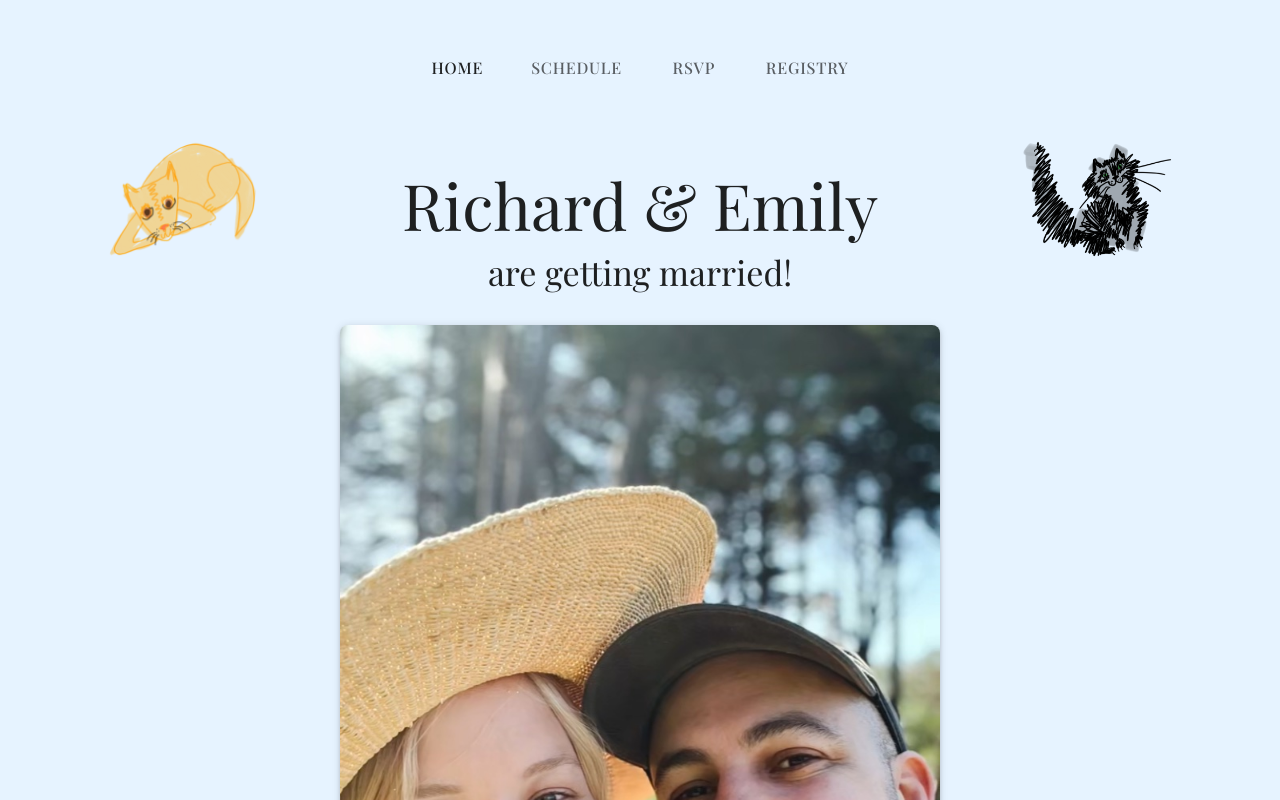
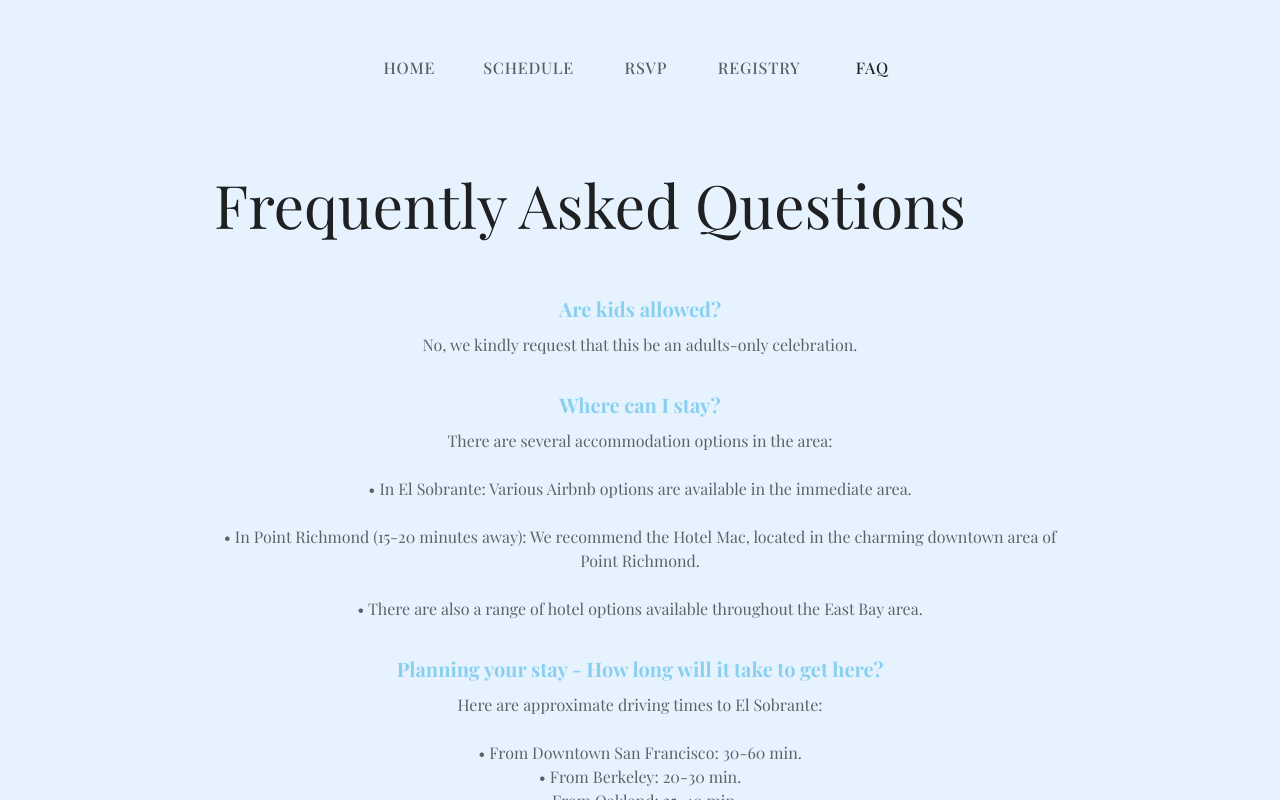
Before and after one commit to rkbarney/wedding-website, a React (Vite) app: page /faq in a window 1280 px wide. Before the commit this address led to /. Built offline with nearby package versions, Linux system fonts and the light colour scheme.

Commit message:
Add FAQ page, update Registry with Heath Ceramics and Venmo, link RSVP to Google Form

```diff
--- a/src/App.tsx
+++ b/src/App.tsx
@@ -6,6 +6,7 @@ import Home from './pages/Home';
 import Registry from './pages/Registry';
 import RSVP from './pages/RSVP';
 import Schedule from './pages/Schedule';
+import FAQ from './pages/FAQ';
 import './App.css';
 
 const theme = createTheme({
@@ -62,6 +63,7 @@ function App() {
             <Route path="/schedule" element={<Schedule />} />
             <Route path="/registry" element={<Registry />} />
             <Route path="/rsvp" element={<RSVP />} />
+            <Route path="/faq" element={<FAQ />} />
             <Route path="*" element={<Navigate to="/" replace />} />
           </Routes>
         </div>
--- a/src/components/Navigation.tsx
+++ b/src/components/Navigation.tsx
@@ -29,6 +29,7 @@ const Navigation = () => {
           { path: '/schedule', label: 'SCHEDULE' },
           { path: '/rsvp', label: 'RSVP' },
           { path: '/registry', label: 'REGISTRY' },
+          { path: '/faq', label: 'FAQ' },
         ].map(({ path, label }) => (
           <Button
             key={path}
--- /dev/null
+++ b/src/pages/FAQ.tsx
@@ -0,0 +1,103 @@
+import React from 'react';
+import { Container, Typography, Box } from '@mui/material';
+
+const FAQ: React.FC = () => {
+  const faqs = [
+    {
+      question: "Are kids allowed?",
+      answer: "No, we kindly request that this be an adults-only celebration."
+    },
+    {
+      question: "Where can I stay?",
+      answer: `There are several accommodation options in the area:
+
+• In El Sobrante: Various Airbnb options are available in the immediate area.
+
+• In Point Richmond (15-20 minutes away): We recommend the Hotel Mac, located in the charming downtown area of Point Richmond.
+
+• There are also a range of hotel options available throughout the East Bay area.`
+    },
+    {
+      question: "Planning your stay - How long will it take to get here?",
+      answer: `Here are approximate driving times to El Sobrante:
+
+• From Downtown San Francisco: 30-60 min.
+• From Berkeley: 20-30 min.
+• From Oakland: 25-40 min.
+• From Napa: 45-60 min.
+
+Note: Drive times can vary significantly depending on traffic conditions, especially during rush hour.`
+    },
+    {
+      question: "I have dietary restrictions. Can you accommodate them?",
+      answer: "Yes! Please email or text us with your dietary restrictions, and we will ensure the caterer is aware and can accommodate your needs."
+    },
+    {
+      question: "What should I wear?",
+      answer: "The dress code is semi-formal/cocktail attire. PLEASE NOTE: Plan for temperatures with a high of 75 and low of 50."
+    },
+    {
+      question: "Can I take pictures during the ceremony?",
+      answer: "We kindly ask that you do not take photos during the ceremony, as we have hired a professional photographer."
+    },
+    {
+      question: "Will the wedding be indoors or outdoors?",
+      answer: "The ceremony and reception will be held outdoors in our backyard! Plan for temperatures with a high of 75 and low of 50."
+    },
+    {
+      question: "Is there parking available?",
+      answer: "Yes, we encourage guests to carpool. If you are comfortable walking 100-200 yards we encourage you to park down the street from our house on Clark Rd to save space for guests with limited mobility."
+    }
+  ];
+
+  return (
+    <Container
+      maxWidth="md"
+      sx={{
+        py: 8,
+        display: 'flex',
+        flexDirection: 'column',
+        alignItems: 'flex-start'
+      }}
+    >
+      <Typography
+        variant="h2"
+        component="h1"
+        gutterBottom
+        sx={{
+          alignSelf: 'flex-start'
+        }}
+      >
+        Frequently Asked Questions
+      </Typography>
+      <Box sx={{ mt: 4 }}>
+        {faqs.map((faq, index) => (
+          <Box key={index} sx={{ mb: 4 }}>
+            <Typography
+              variant="h6"
+              component="h2"
+              sx={{
+                color: 'primary.main',
+                fontWeight: 'bold',
+                mb: 1
+              }}
+            >
+              {faq.question}
+            </Typography>
+            <Typography
+              sx={{
+                whiteSpace: 'pre-line',
+                color: 'text.secondary',
+                pl: 0
+              }}
+            >
+              {faq.answer}
+            </Typography>
+          </Box>
+        ))}
+      </Box>
+    </Container>
+  );
+};
+
+export default FAQ;
--- a/src/pages/RSVP.tsx
+++ b/src/pages/RSVP.tsx
@@ -1,4 +1,4 @@
-import { Container, Typography, Box } from '@mui/material';
+import { Container, Typography, Box, Button } from '@mui/material';
 import { motion } from 'framer-motion';
 
 const RSVP = () => {
@@ -9,14 +9,37 @@ const RSVP = () => {
         initial={{ opacity: 0, y: 20 }}
         animate={{ opacity: 1, y: 0 }}
         transition={{ duration: 0.8 }}
-        sx={{ py: 8 }}
+        sx={{
+          py: 8,
+          display: 'flex',
+          flexDirection: 'column',
+          alignItems: 'center',
+          gap: 4
+        }}
       >
-        <Typography variant="h3" component="h1" gutterBottom align="center">
+        <Typography variant="h2" component="h1" gutterBottom align="center">
           RSVP
         </Typography>
-        <Typography variant="h5" align="center" color="text.secondary">
-          This part of the site is under construction
+        <Typography variant="h6" align="center" color="text.secondary" sx={{ mb: 3 }}>
+          Please fill out our RSVP form to let us know if you can join us for our special day.
         </Typography>
+        <Button
+          variant="contained"
+          color="primary"
+          href="https://docs.google.com/forms/d/e/1FAIpQLScD77kbkpVMtBv-Y90IqaTJpl4lp-pZ-6Qe9yDlsJNX2Iql6w/viewform?usp=header"
+          target="_blank"
+          rel="noopener noreferrer"
+          sx={{
+            fontSize: '1.1rem',
+            padding: '12px 24px',
+            backgroundColor: 'primary.main',
+            '&:hover': {
+              backgroundColor: 'primary.dark',
+            },
+          }}
+        >
+          RSVP Now
+        </Button>
       </Box>
     </Container>
   );
--- a/src/pages/Registry.tsx
+++ b/src/pages/Registry.tsx
@@ -18,33 +18,46 @@ const Registry = () => {
         <Typography
           variant="h6"
           sx={{
-            mb: 4,
+            mb: 2,
             textAlign: 'center',
             maxWidth: 600,
             mx: 'auto',
           }}
         >
           Your presence at our wedding is the greatest gift of all. However, if
-          you wish to honor us with a gift, we have created a registry at MyRegistry.com
+          you wish to honor us with a gift, we have created a registry at Heath Ceramics.
         </Typography>
 
         <Button
           variant="contained"
           color="primary"
-          href="https://www.myregistry.com/wedding-registry/richard-barney-and-emily-sheehy-wilkins-/4650913"
+          href="https://heathceramics.myshopify.com/apps/registry/richard-and-emilys-wedding?shared_url=true"
           target="_blank"
           rel="noopener noreferrer"
           sx={{
             fontSize: '1.1rem',
             padding: '12px 24px',
             backgroundColor: 'primary.main',
+            mb: 4,
             '&:hover': {
               backgroundColor: 'primary.dark',
             },
           }}
         >
-          View Our Registry
+          Heath Ceramics Registry
         </Button>
+
+        <Typography
+          variant="body1"
+          sx={{
+            textAlign: 'center',
+            maxWidth: 600,
+            mx: 'auto',
+            color: 'text.secondary'
+          }}
+        >
+          If you prefer to send a gift digitally, we can be found on Venmo (@rkbarney - Richard, @Emily-Sheehy-Wilkins - Emily).
+        </Typography>
       </Box>
     </Container>
   );
```
